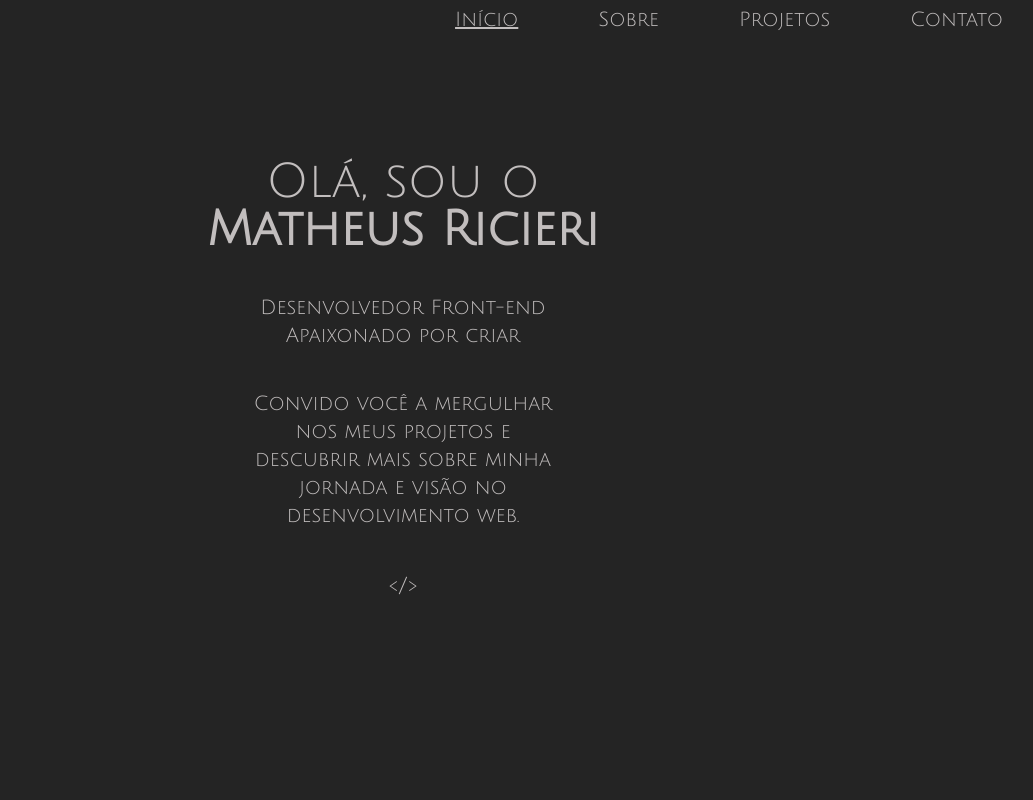
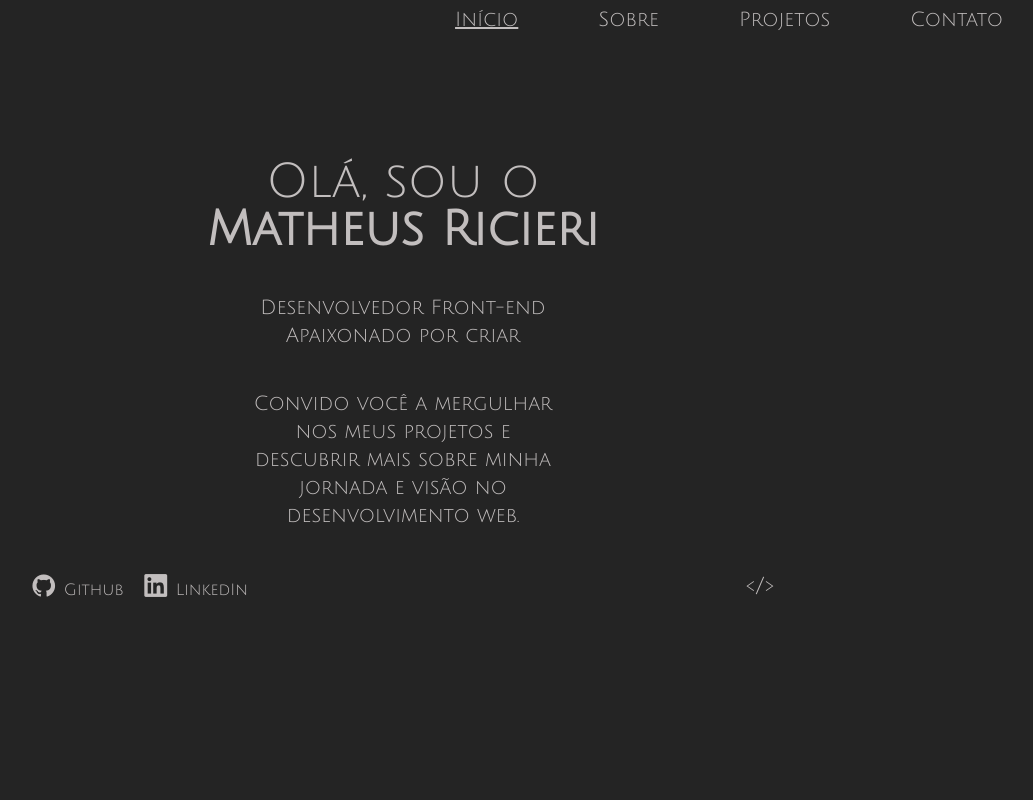
Before and after one commit to ricierirossi/portfolio, a Nuxt app: page / in a window 1280 px wide. Shown: the top 800 px of the page, without its empty margins (237-1270 px from the left). Built offline with nearby package versions, Linux system fonts and the light colour scheme.

Commit message:
Add NetworkIconsSmall component

```diff
--- a/components/HomeSection.vue
+++ b/components/HomeSection.vue
@@ -20,7 +20,10 @@
           minha jornada e visão no desenvolvimento web.
         </p>
       </h3>
-      <p class="text-2xl">&lt;/&gt;</p>
+      <div class="flex justify-around">
+        <NetworkIconsSmall />
+        <p class="text-2xl">&lt;/&gt;</p>
+      </div>
     </div>
   </section>
 </template>
```
